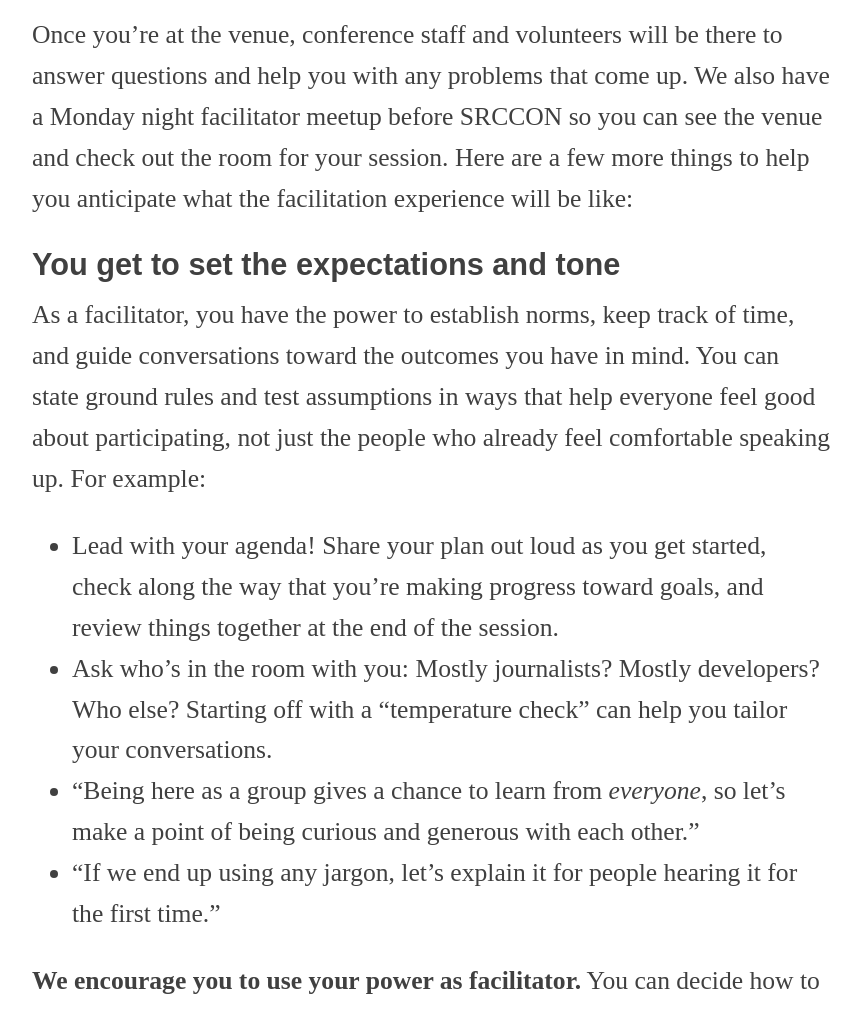
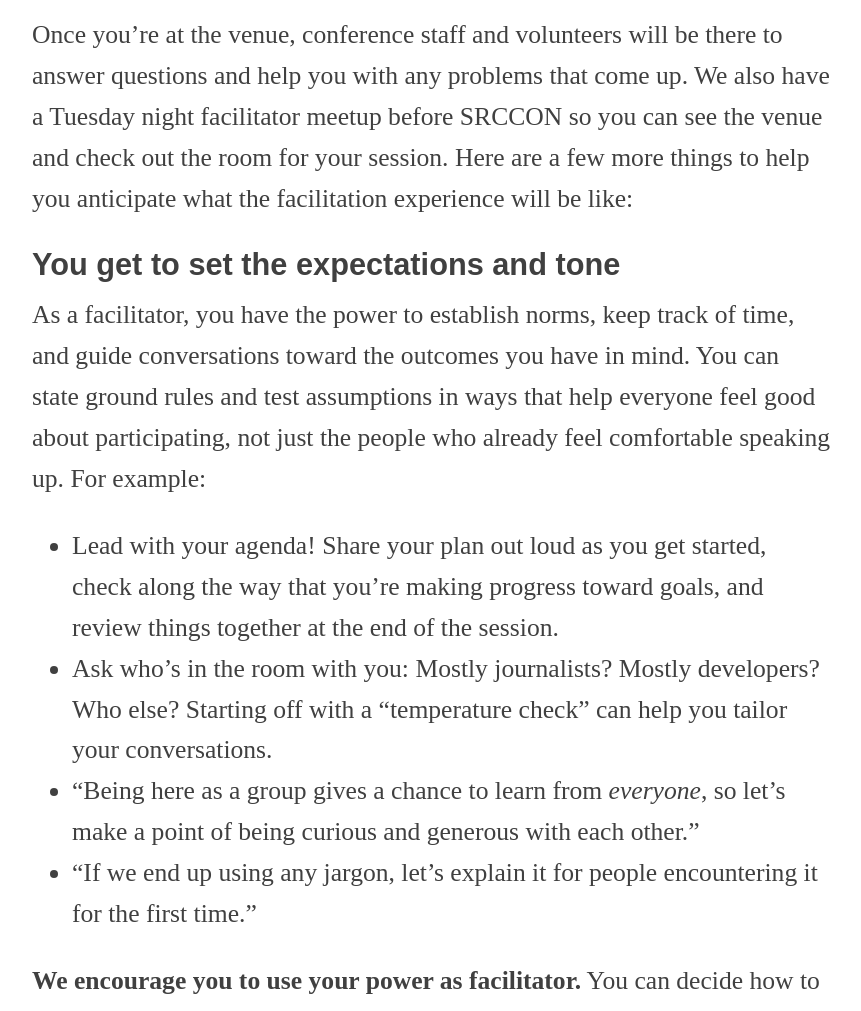
Before and after one commit to OpenNews/srccon-2026, a Jekyll site: the page built from facilitators.md, in a window 1280 px wide and 1400 px high, scrolled down 7293 px. Shown: the part 240-1251 px from the top of the window, without its empty margins (208-1069 px from the left). Built offline with Jekyll 4.4.1, drawn with Linux system fonts in a browser that asks for light colours; some web fonts are replaced.

Commit message:
updates to facilitator page

```diff
--- a/facilitators.md
+++ b/facilitators.md
@@ -85,7 +85,7 @@ Think workshops, not presentations. Conversations, not panels. SRCCON attendees
 
 ## Facilitation tips {#facilitation}
 
-Once you're at the venue, conference staff and volunteers will be there to answer questions and help you with any problems that come up. We also have a Monday night facilitator meetup before SRCCON so you can see the venue and check out the room for your session. Here are a few more things to help you anticipate what the facilitation experience will be like:
+Once you're at the venue, conference staff and volunteers will be there to answer questions and help you with any problems that come up. We also have a Tuesday night facilitator meetup before SRCCON so you can see the venue and check out the room for your session. Here are a few more things to help you anticipate what the facilitation experience will be like:
 
 #### You get to set the expectations and tone {#tone}
 
@@ -94,7 +94,7 @@ As a facilitator, you have the power to establish norms, keep track of time, and
 - Lead with your agenda! Share your plan out loud as you get started, check along the way that you're making progress toward goals, and review things together at the end of the session.
 - Ask who's in the room with you: Mostly journalists? Mostly developers? Who else? Starting off with a "temperature check" can help you tailor your conversations.
 - "Being here as a group gives a chance to learn from _everyone_, so let’s make a point of being curious and generous with each other."
-- "If we end up using any jargon, let’s explain it for people hearing it for the first time."
+- "If we end up using any jargon, let’s explain it for people encountering it for the first time."
 
 **We encourage you to use your power as facilitator.** You can decide how to handle unexpected challenges, and when to revise or throw out your original plan. You can guide the tenor of the discussion—it’s a conversation, not a debate. If a few people are doing most of the chatting, you can always invite new voices with a "who haven't we had a chance to hear from yet?"
 
```
